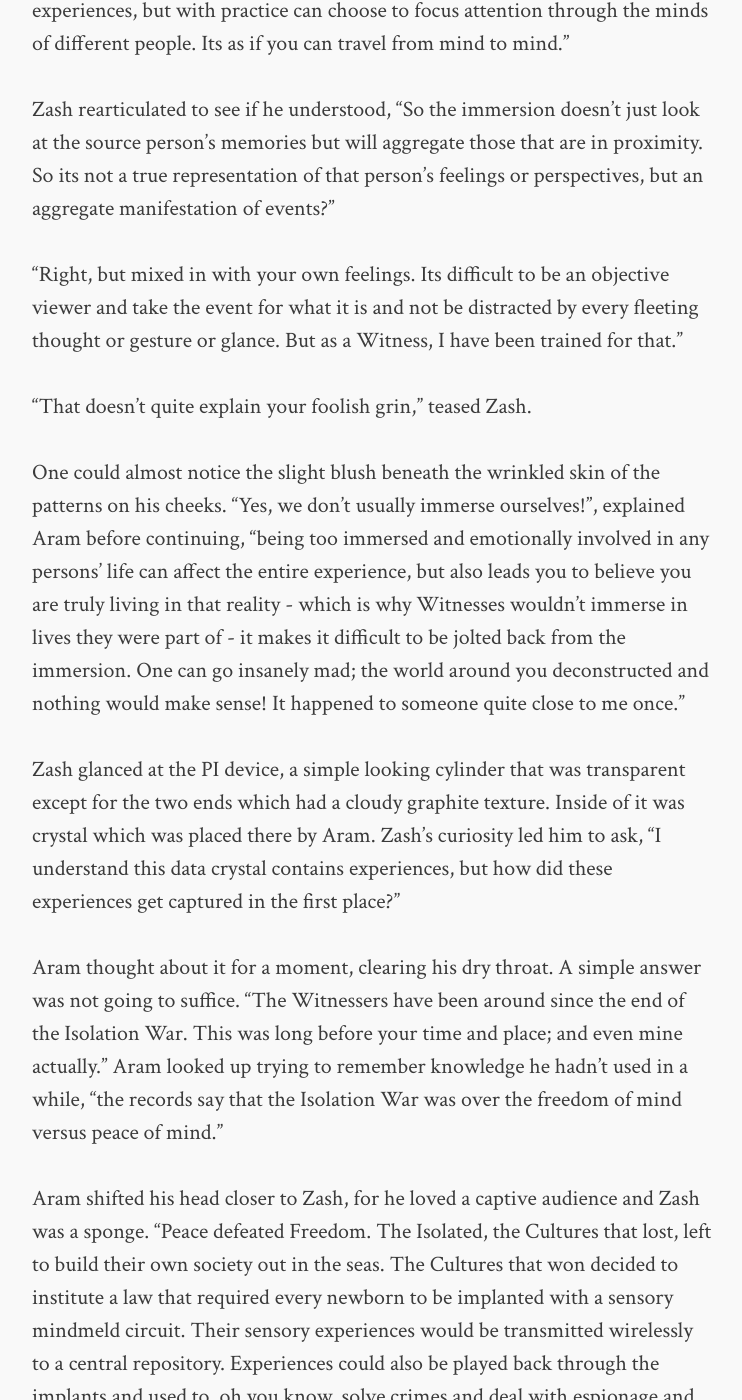
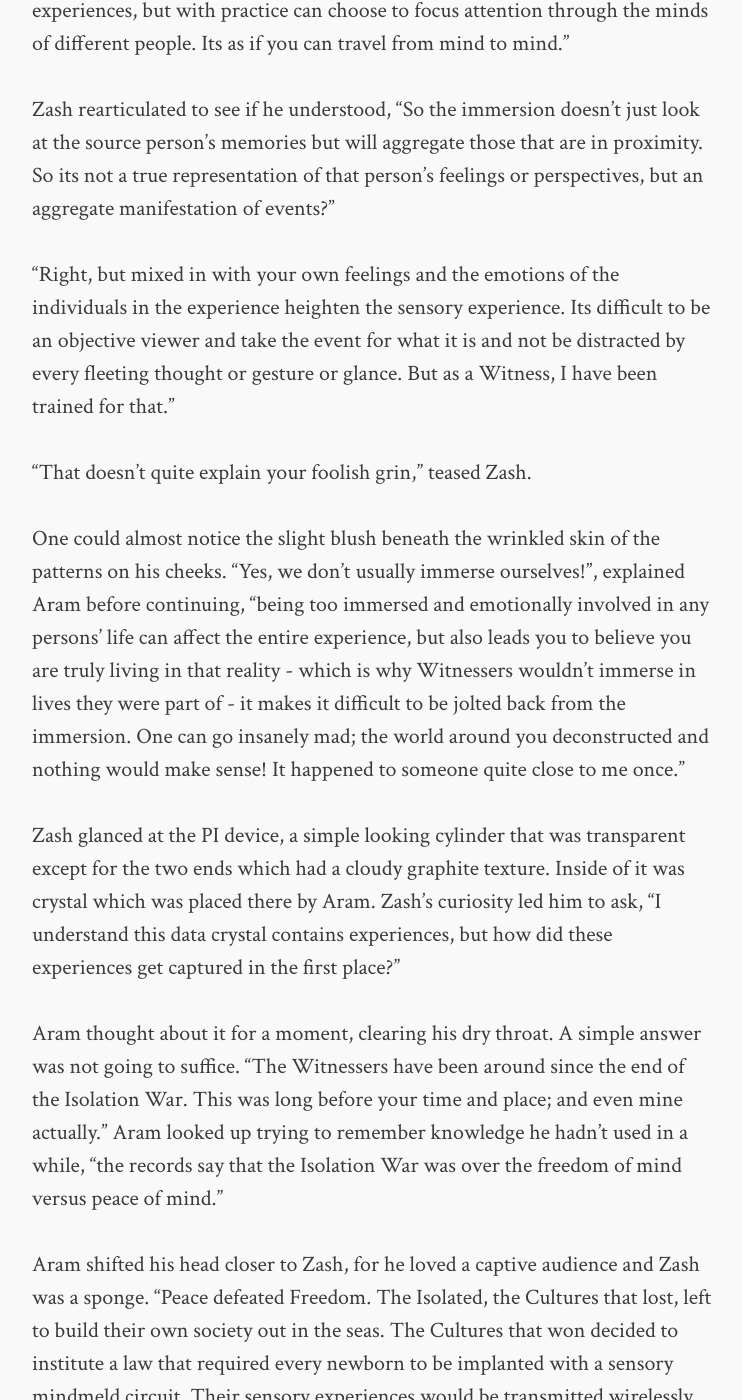
Before and after one commit to fahdoo/a-beautiful-war, a Jekyll site: the page built from _posts/2013-11-07-2_present.md, in a window 1280 px wide and 1400 px high, scrolled down 1731 px. Shown: the whole window, without its empty margins (268-1010 px from the left). Built offline with Jekyll 4.4.1, drawn with Linux system fonts in a browser that asks for light colours; comment, search, counter and statistics services are not loaded; some of the changed text lies outside the part shown.

Commit message:
Chapter 2 - minor edits

```diff
--- a/_posts/2013-11-07-2_present.md
+++ b/_posts/2013-11-07-2_present.md
@@ -21,11 +21,11 @@ Zash continued, "how real was this thing you just experienced?"
 
 Zash rearticulated to see if he understood, "So the immersion doesn't just look at the source person's memories but will aggregate those that are in proximity. So its not a true representation of that person's feelings or perspectives, but an aggregate manifestation of events?"
 
-"Right, but mixed in with your own feelings. Its difficult to be an objective viewer and take the event for what it is and not be distracted by every fleeting thought or gesture or glance. But as a Witness, I have been trained for that."
+"Right, but mixed in with your own feelings and the emotions of the individuals in the experience heighten the sensory experience. Its difficult to be an objective viewer and take the event for what it is and not be distracted by every fleeting thought or gesture or glance. But as a Witness, I have been trained for that."
 
 "That doesn't quite explain your foolish grin," teased Zash.
 
-One could almost notice the slight blush beneath the wrinkled skin of the patterns on his cheeks. "Yes, we don't usually immerse ourselves!", explained Aram before continuing, "being too immersed and emotionally involved in any persons' life can affect the entire experience, but also leads you to believe you are truly living in that reality - which is why Witnesses wouldn't immerse in lives they were part of - it makes it difficult to be jolted back from the immersion. One can go insanely mad; the world around you deconstructed and nothing would make sense! It happened to someone quite close to me once."
+One could almost notice the slight blush beneath the wrinkled skin of the patterns on his cheeks. "Yes, we don't usually immerse ourselves!", explained Aram before continuing, "being too immersed and emotionally involved in any persons' life can affect the entire experience, but also leads you to believe you are truly living in that reality - which is why Witnessers wouldn't immerse in lives they were part of - it makes it difficult to be jolted back from the immersion. One can go insanely mad; the world around you deconstructed and nothing would make sense! It happened to someone quite close to me once."
 
 Zash glanced at the PI device, a simple looking cylinder that was transparent except for the two ends which had a cloudy graphite texture. Inside of it was crystal which was placed there by Aram. Zash's curiosity led him to ask, "I understand this data crystal contains experiences, but how did these experiences get captured in the first place?"
 
@@ -33,7 +33,7 @@ Aram thought about it for a moment, clearing his dry throat. A simple answer was
 
 Aram shifted his head closer to Zash, for he loved a captive audience and Zash was a sponge. "Peace defeated Freedom. The Isolated, the Cultures that lost, left to build their own society out in the seas. The Cultures that won decided to institute a law that required every newborn to be implanted with a sensory mindmeld circuit. Their sensory experiences would be transmitted wirelessly to a central repository. Experiences could also be played back through the implants and used to, oh you know, solve crimes and deal with espionage and traitors and prevent murders or adultery and unpopular alternative lifestyles."
 
-"But this had a huge potential for abuse. And it caused more problems than solved them. Eventually, it led to the Culture Wars which ended after a resolution was reached amongst all the Cultures - besides the Isolates, they weren't considered a part of the Cultures any more. They created the Witness Chamber where all these transmissions would be preserved and selected special members of society that would act as Witnesses to immerse in these transmissions, but only if certain protocols were met."
+"But this had a huge potential for abuse. And it caused more problems than solved them. Eventually, it led to the Culture Wars which ended after a resolution was reached amongst all the Cultures - besides the Isolates, they weren't considered a part of the Cultures any more. They created the Witness Chamber where all these transmissions would be preserved and selected special members of society that would act as Witnessers to immerse in these transmissions, but only if certain protocols were met."
 
 "So you're one of them," Zash plainly stated the obvious. "And you have one of these sensory mindmeld devices in your head?"
 
@@ -65,6 +65,6 @@ Zash took a deep breath. This was a lot of alien information to comprehend. "We
 
 "Well, are you up for figuring out the pattern?"
 
-"I have nothing better to do my friend. My own memory has faded and been replaced by all the immersions I have been through in my life as a Witness, so walking through the past and seeing what paths they lead to might be the best can do right now. It may be breaking all the rules of the Witnesses but I don't think they are around to complain right now."
+"I have nothing better to do my friend. My own memory has faded and been replaced by all the immersions I have been through in my life as a Witness, so walking through the past and seeing what paths they lead to might be the best can do right now. It may be breaking all the rules of the Witnessers but I don't think they are around to complain right now."
 
 Zash picked up the visor and placed it softly onto Aram's face. Aram activated the visor, which connected the sensory mindmeld attached to the neurons of his brain with the data crystal in the Phosphene Immersion device. His world went black, the sounds around him quietened and the feelings in his fingers numbed.
```
